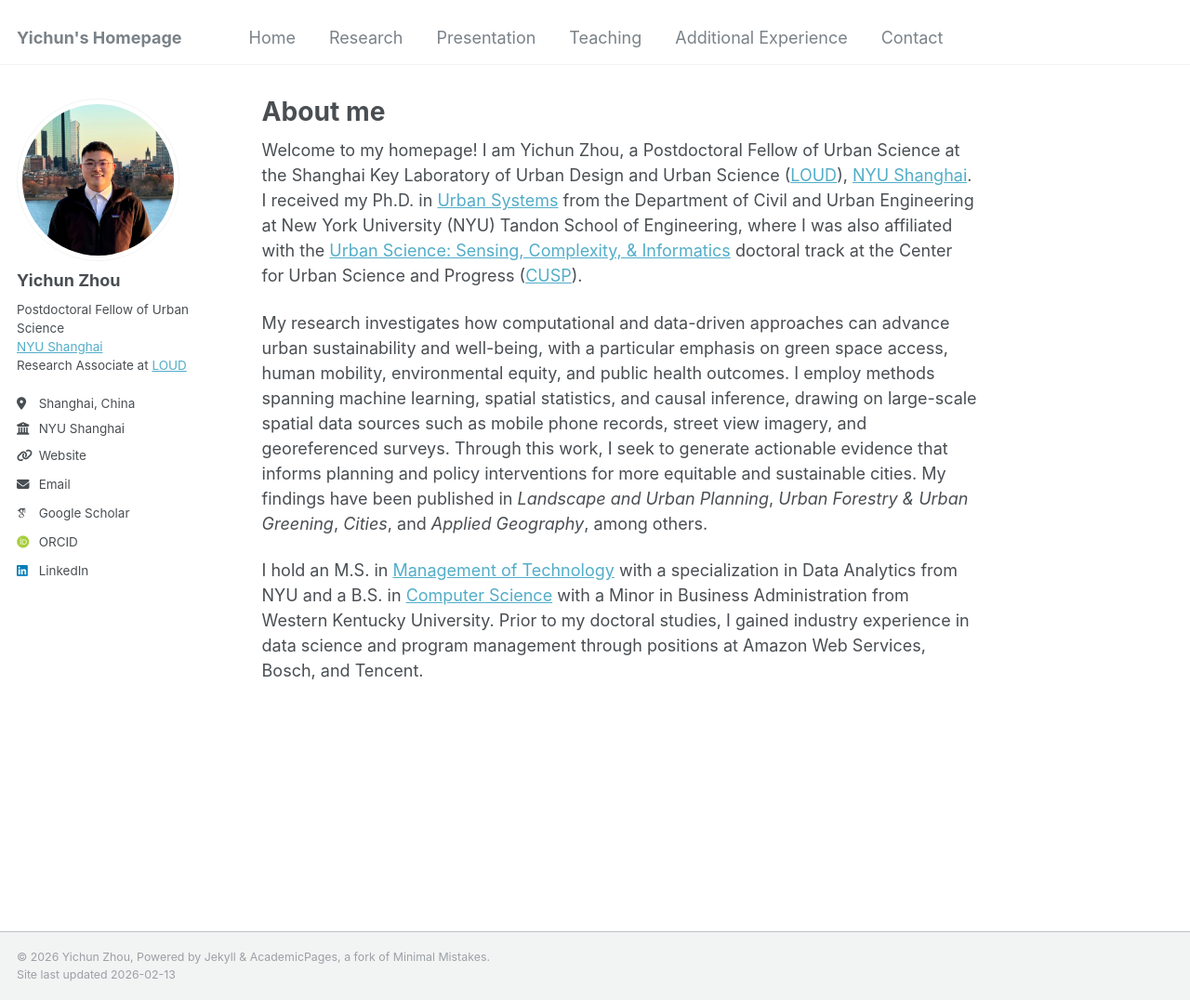
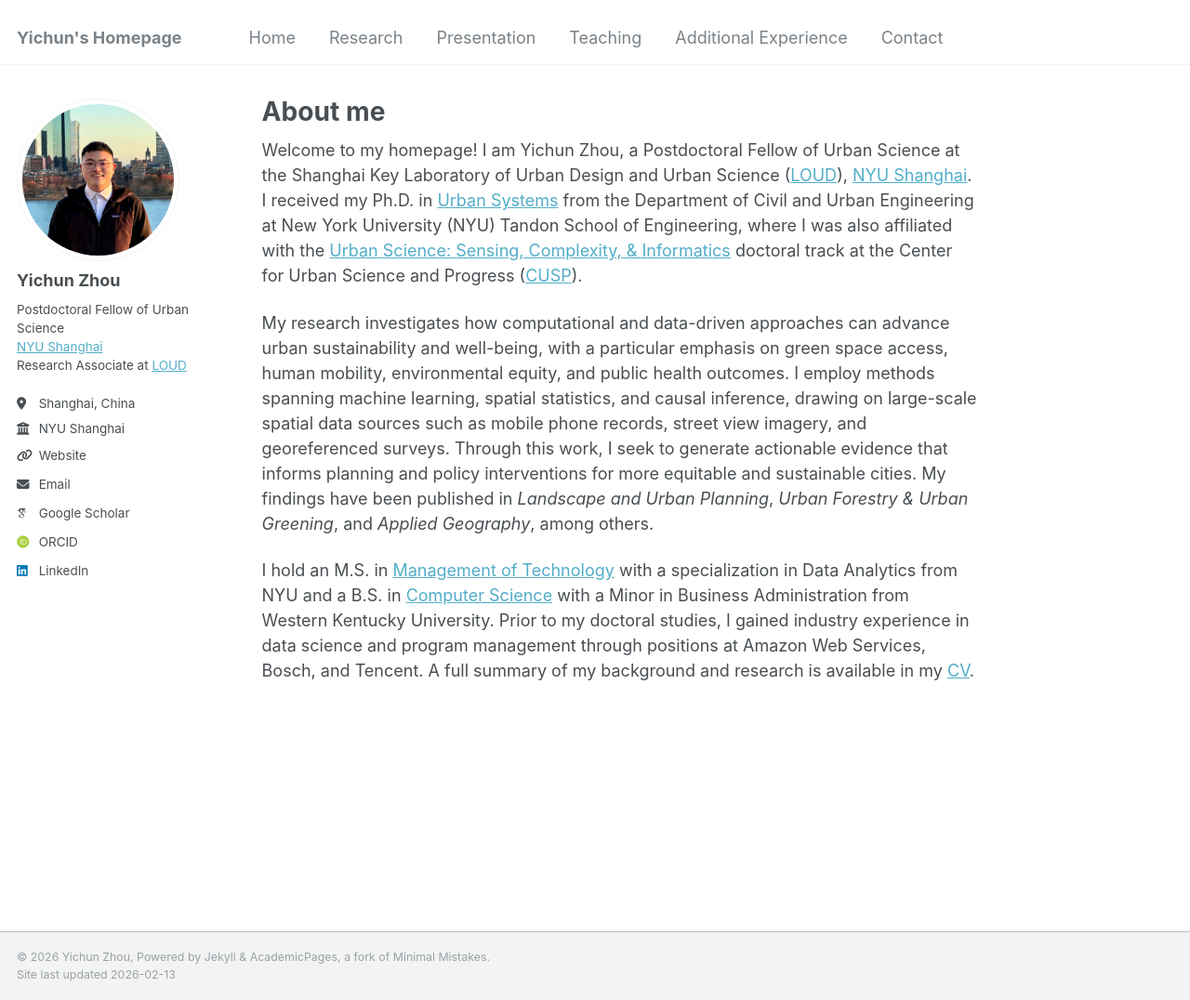
Before and after one commit to yichunzhou12/yichunzhou12.github.io, a Jekyll site: the page built from _pages/about.md, in a window 1280 px wide and 1076 px high. Shown: the whole window at 93% size. Built offline with Jekyll 4.4.1, drawn with Linux system fonts in a browser that asks for light colours; some web fonts are replaced.

Commit message:
Update about.md

```diff
--- a/_pages/about.md
+++ b/_pages/about.md
@@ -9,6 +9,6 @@
 
 Welcome to my homepage! I am Yichun Zhou, a Postdoctoral Fellow of Urban Science at the Shanghai Key Laboratory of Urban Design and Urban Science ([LOUD](https://urban.shanghai.nyu.edu/)), [NYU Shanghai](https://shanghai.nyu.edu/). I received my Ph.D. in [Urban Systems](https://engineering.nyu.edu/academics/programs/urban-systems-phd) from the Department of Civil and Urban Engineering at New York University (NYU) Tandon School of Engineering, where I was also affiliated with the [Urban Science: Sensing, Complexity, & Informatics](https://engineering.nyu.edu/urban-science-sensing-complexity-informatics-doctoral-track) doctoral track at the Center for Urban Science and Progress ([CUSP](https://engineering.nyu.edu/research-innovation/centers/cusp)).
 
-My research investigates how computational and data-driven approaches can advance urban sustainability and well-being, with a particular emphasis on green space access, human mobility, environmental equity, and public health outcomes. I employ methods spanning machine learning, spatial statistics, and causal inference, drawing on large-scale spatial data sources such as mobile phone records, street view imagery, and georeferenced surveys. Through this work, I seek to generate actionable evidence that informs planning and policy interventions for more equitable and sustainable cities. My findings have been published in *Landscape and Urban Planning*, *Urban Forestry & Urban Greening*, *Cities*, and *Applied Geography*, among others.
+My research investigates how computational and data-driven approaches can advance urban sustainability and well-being, with a particular emphasis on green space access, human mobility, environmental equity, and public health outcomes. I employ methods spanning machine learning, spatial statistics, and causal inference, drawing on large-scale spatial data sources such as mobile phone records, street view imagery, and georeferenced surveys. Through this work, I seek to generate actionable evidence that informs planning and policy interventions for more equitable and sustainable cities. My findings have been published in *Landscape and Urban Planning*, *Urban Forestry & Urban Greening*, and *Applied Geography*, among others.
 
-I hold an M.S. in [Management of Technology](https://engineering.nyu.edu/academics/programs/management-technology-ms-campus) with a specialization in Data Analytics from NYU and a B.S. in [Computer Science](https://www.wku.edu/cs/) with a Minor in Business Administration from Western Kentucky University. Prior to my doctoral studies, I gained industry experience in data science and program management through positions at Amazon Web Services, Bosch, and Tencent.
+I hold an M.S. in [Management of Technology](https://engineering.nyu.edu/academics/programs/management-technology-ms-campus) with a specialization in Data Analytics from NYU and a B.S. in [Computer Science](https://www.wku.edu/cs/) with a Minor in Business Administration from Western Kentucky University. Prior to my doctoral studies, I gained industry experience in data science and program management through positions at Amazon Web Services, Bosch, and Tencent. A full summary of my background and research is available in my [CV](files/Zhou_Yichun_CV.pdf).
```
